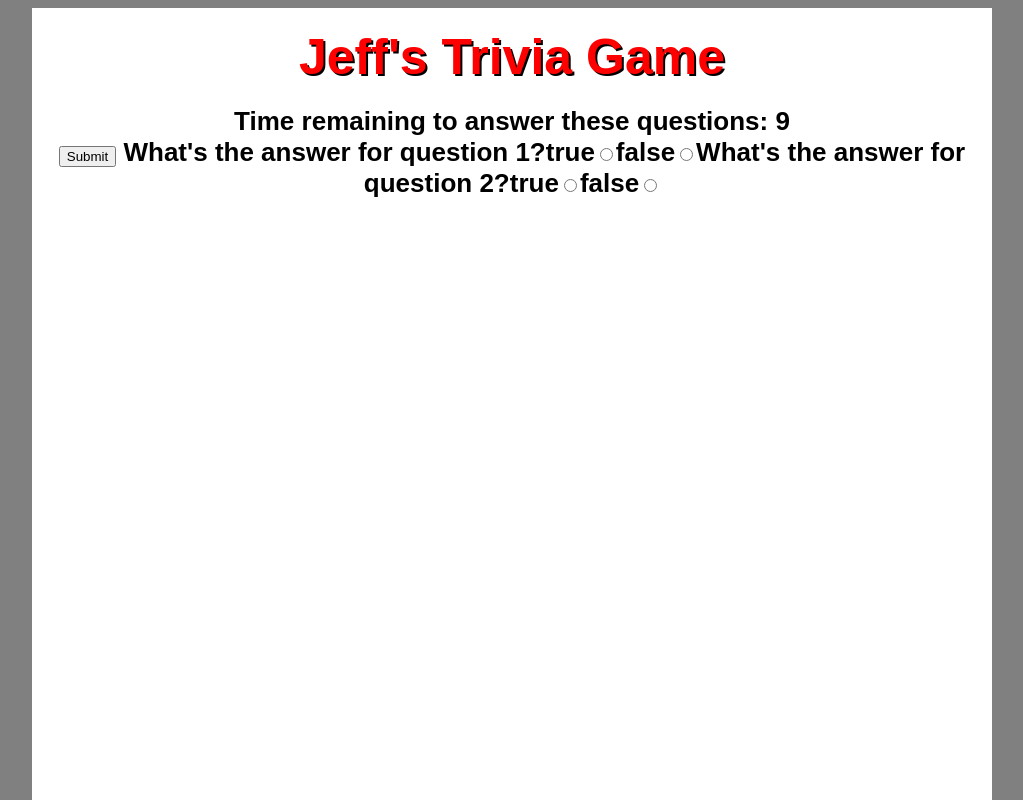
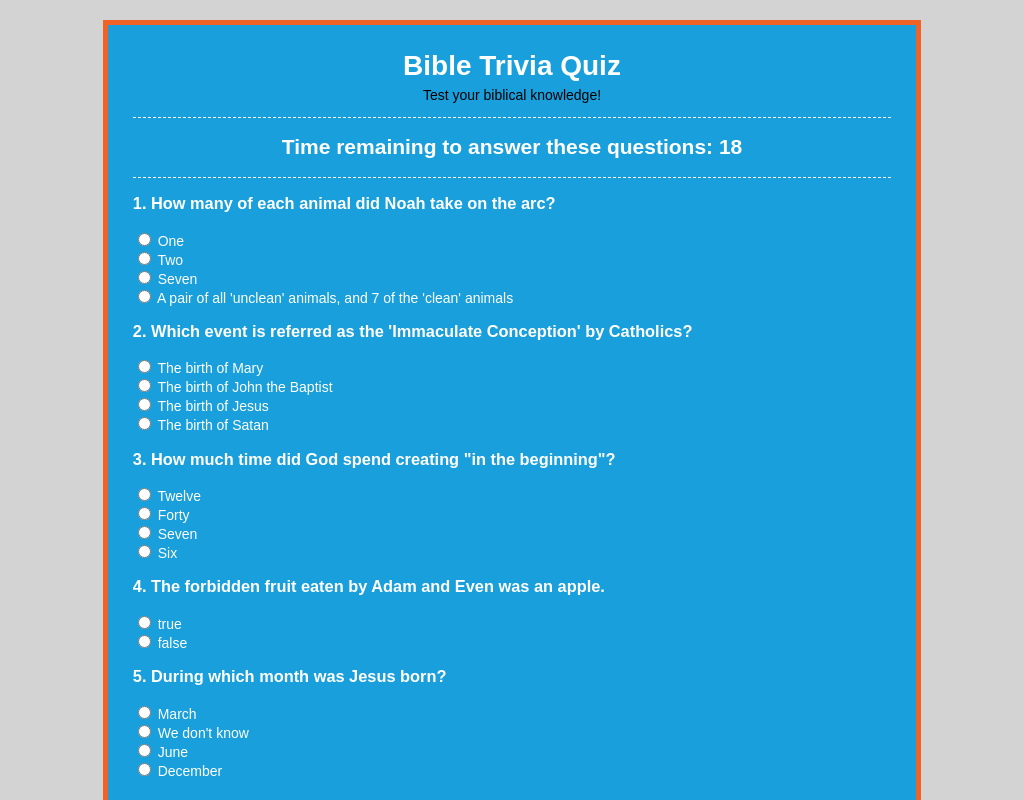
Before and after one commit to jmemmett/TriviaGame, a plain HTML site: page index.html in a window 1280 px wide. Both pictures are taken after a click on the button "START". Shown: the top 800 px of the page, without its empty margins (128-1151 px from the left). Drawn offline with nearby package versions, Linux system fonts and the light colour scheme.

Commit message:
Most functionality is now working, but I can't get the score banner to display at the top of the page when the submit button has been pressed.

```diff
--- a/assets/css/style.css
+++ b/assets/css/style.css
@@ -1,46 +1,67 @@
 body {
-    background-color: grey;
-    box-sizing: border-box;
+    background: lightgrey;
+    color: white;
     font-family: Arial, Helvetica, sans-serif;
+    font-size: 14px;
 }
 
-.main-container {
-    width: 960px;
-    height: 900px;
-    background-color: white;
-    margin: 0 auto;
+#container {
+    width: 60%;
+    background: #199fdb;
+    margin: 20px auto;
+    overflow: auto;
+    padding: 25px;
+    border: 5px solid #f06226;
 }
 
-h2 {
+header {
     text-align: center;
-    font-size: 50px;
-    font-weight: bold;
-    text-shadow: 2px 2px black;
-    color: red;
-    margin: 0;
-    padding: 20px;
+    border-bottom: #fff dashed 1px;
 }
 
-#start {
-    width: 200px;
-    margin: 0 auto;
-    border: 2px solid black;
+header h1 {
+    margin: 0;
+    padding: 0;
 }
 
-#start-btn {
-    width: 100%;
-    background-color: red;
-    color: white;
-    font-size: 20px;
-    font-weight: bold;
-    text-align: center;
-    padding: 10px;
+header p {
+    padding: 0;
+    margin-top: 5px;
+    color: black;
 }
 
-#question,
-#counter {
-    margin: 0 auto;
-    font-size: 26px;
-    font-weight: bold;
+section {
+    min-height: 400px;
+}
+
+footer {
     text-align: center;
 }
+
+#start,
+input[type="submit"] {
+    background: #f06226;
+    border: 0;
+    color: white;
+    font-size: 16px;
+    font-weight: bold;
+    margin-bottom: 20px;
+    padding: 10px 15px;
+    cursor: pointer;
+}
+
+#counter {
+    text-align: center;
+    border-bottom: #fff dashed 1px;
+}
+
+#results h3 {
+    background: #f06226;
+    padding: 10px;
+    margin: 10px 0;
+}
+
+#results span {
+    color: black;
+    font-weight: bold;
+}
--- a/assets/javascript/app.js
+++ b/assets/javascript/app.js
@@ -1,85 +1,98 @@
-//-------------------------
-// GLOBAL VARIABLES
-//-------------------------
+//------------------------------------
+// Global Variables
+//------------------------------------
 
-    var triviaQuestions = [
-        {"Question": "What's the answer for question 1?", "Answer": "true"},
-        {"Question": "What's the answer for question 2?", "Answer": "false"},
-    ];
-    var correctAnswers = 0;
-    var incorrectAnswers = 0;
     var counterRunning = false;
-    var counter = 11;
+    var counter = 20;
     var timer;
+    var total = 5 // setting the number of questions to 5
+    var answers = ["d", "a", "d", "b", "b"];
+    var q1;
+    var q2;
+    var q3;
+    var q4;
+    var q5;
+    var results;
+    var score = 0;
+    var unanswered = 0; // initializing the score to zero
 
+//------------------------------------
+// Function Definition Declarations
+//------------------------------------
 
-//-------------------------
-// FUNCTION DEFINITIONS
-//-------------------------
-
+    // Decrements the timer when the quiz is started
     function decrement() {
         counter--;
-        $("#counter").html("<p id='question'>Time remaining to answer these questions: " + counter + "</p>"); // display counter
+        $("#counter").html("<h2 id='question'>Time remaining to answer these questions: " + counter + "</h2>"); // display counter
         if ( counter === 0) {
             clearInterval(timer);
-            alert("Game over!"); // game over
-            // display scores
+            submitAnswers();
         }
     }
 
-    function displayQuestions() {
-        for ( i = 0; i < triviaQuestions.length; i++ ) {
-            // var questions = $("<p>").text(triviaQuestions[i].Question);
-            var label = $("<label name='question-" + i + "'>").html(triviaQuestions[i].Question);
-            var trueLabel = $("<label>").html("true");
-            var falseLabel = $("<label>").html("false");
-            var trueRadio = $("<input type='radio' value='true' name='question-" + i + "'>");
-            var falseRadio = $("<input type='radio' value='false' name='question-" + i + "'>");
-            trueLabel.append(trueRadio);
-            falseLabel.append(falseRadio);
-            label.append(trueLabel).append(falseLabel);
-            // var choices = $("<input type='radio'>").text(triviaQuestions[i].Answer);
+    // Kicked off when the Submit Answers button is clicked
+    function submitAnswers() {
+        recordAnswers();
+        validation();
+        checkAnswers();
+        displayResults();
+    }
 
-            $("#question").append(label);
-            // $("#question").append(choices);
-            // $("#question").append(triviaQuestions[i]); // display the counter and let it count down from 15 seconds
+    function recordAnswers() {
+        q1 = document.forms["quizForm"]["q1"].value;
+        q2 = document.forms["quizForm"]["q2"].value;
+        q3 = document.forms["quizForm"]["q3"].value;
+        q4 = document.forms["quizForm"]["q4"].value;
+        q5 = document.forms["quizForm"]["q5"].value;
+    }
 
-            // if ( counter === 0 ) { // if the counter reaches zero
-            //     incorrectAnswers++; // consider the answer to this question to be incorrect
+    function validation() {
+        if ( counter !== 0 ) {
+            for ( var i = 1; i <= total; i++ ) {
+                if ( eval('q' + i) == null || eval('q' + i) == "" ) {
+                    alert("You missed question " + i);
+                    return false;
+                }
+            }
+        } else {
+            for ( var i = 1; i <= total; i++ ) {
+              // set all unanswered questions to incorrect
+              if ( eval('q' + i) == null ) {
+                  unanswered++;
+              }
+            }
+        }
+        console.log(unanswered);
+    }
 
-            // }
+    function checkAnswers() {
+        for ( var i = 1; i <= total; i++ ) {
+            if( eval('q' + i) == answers[i-1]) {
+                score++;
+            } else {
+                return false;
+            }
         }
     }
 
-    function finalScore() {
+    function displayResults() {
+        results = $("#results").html("<h3>You scored <span>" + score + "</span> out of <span>" + total + "</span></h3>");
+        alert("You scored " + score + " out of " + total);
 
+        return false;
     }
 
-//-------------------------
-// GAMEPLAY
-//-------------------------
+//------------------------------------
+// Script / Gameplay
+//------------------------------------
 
-    $("#submit").hide();
+    $("#main").hide();
+    $("#counter").hide();
 
     // when the user clicks the START button
-    $("#start-btn").on("click", function() {
+    $("#start").on("click", function() {
         $("#start").hide(); // remove the start button from the screen
+        $("#main").show(); // show the previous hidden main section containing the questions
+        $("#counter").show(); // show the counter as it counts down
         timer = setInterval(decrement, 1000); // find out why there is a delay before this shows up
-        displayQuestions();
-        $("#submit").show();
-    })
-
-
-
-        // loop through the triviaQuestions array/object
-            // replace the previous question with the new question on the page
-            // display multiple choice or true/false answer options
-            // if user answers the question correctly, correctAnswers++
-            // if user answers the question incorrectly, incorrectAnswers++
-            // if user fails to enter before the timer hits zero, incorrectAnswers++
-            // go back to the top of this loop (unless all questions have been asked/answered
-    // start the timer and display it along with the first question
-        // if the timer hits zero prior to the user answering the question, record their answer as incorrect and move on to the next question
-    // record the answer to each question and use the answer to determine if it was correct or incorrect
-    // the game ends either when the timer runs out or all questions have been answered
-    // at the end of the game, replace any previous content displayed on the screen with the user's score
+    });
--- a/index.html
+++ b/index.html
@@ -4,26 +4,60 @@
     <meta charset="UTF-8">
     <meta name="viewport" content="width=device-width, initial-scale=1.0">
     <meta http-equiv="X-UA-Compatible" content="ie=edge">
-    <title>Trivia Game</title>
-    <link rel="stylesheet" type="text/css" href="assets/css/style.css">
-    <script src="https://code.jquery.com/jquery-3.3.1.min.js" integrity="sha256-FgpCb/KJQlLNfOu91ta32o/NMZxltwRo8QtmkMRdAu8=" crossorigin="anonymous"></script> <!-- jQuery link -->
-
+    <title>Bible Trivia Quiz</title>
+    <link rel="stylesheet" href="assets/css/style.css">
+    <script src="https://code.jquery.com/jquery-3.3.1.min.js" integrity="sha256-FgpCb/KJQlLNfOu91ta32o/NMZxltwRo8QtmkMRdAu8=" crossorigin="anonymous"></script>
 </head>
 <body>
-    <div class="main-container">
-        <h2>Jeff's Trivia Game</h2>
-        <div id="start">
-            <button type="button" id="start-btn">START</button>
-        </div>
-        <div>
-            <p id="counter"></p>
-            <form id="question" type="submit">
-                <input id="submit" type="submit">
-            </form> <!-- questions and answers should be displayed here -->
+    <div id="container">
+        <header>
+            <div id="top">
+                <h1>Bible Trivia Quiz</h1>
+                <p>Test your biblical knowledge!</strong></p>
+            </div>
+            <button type="button" id="start">START</button>
+        </header>
+        <section id="main">
+            <div id="counter"></div>
+            <div id="results"></div> <!-- empty div for the display of results when the submit button is pressed or the timer goes to zero -->
+            <form id="quizForm" name="quizForm" onsubmit="return submitAnswers()">
+                <h3>1. How many of each animal did Noah take on the arc?</h3>
+                <input type="radio" name="q1" value="a" id="q1a"> One <br>
+                <input type="radio" name="q1" value="b" id="q1b"> Two <br>
+                <input type="radio" name="q1" value="c" id="q1c"> Seven <br>
+                <input type="radio" name="q1" value="d" id="q1d"> A pair of all 'unclean' animals, and 7 of the 'clean' animals <br>
 
+                <h3>2. Which event is referred as the 'Immaculate Conception' by Catholics?</h3>
+                <input type="radio" name="q2" value="a" id="q2a"> The birth of Mary<br>
+                <input type="radio" name="q2" value="b" id="q2b"> The birth of John the Baptist<br>
+                <input type="radio" name="q2" value="c" id="q2c"> The birth of Jesus<br>
+                <input type="radio" name="q2" value="d" id="q2d"> The birth of Satan<br>
 
-        </div>
+                <h3>3. How much time did God spend creating "in the beginning"?</h3>
+                <input type="radio" name="q3" value="a" id="q3a"> Twelve<br>
+                <input type="radio" name="q3" value="b" id="q3b"> Forty<br>
+                <input type="radio" name="q3" value="c" id="q3c"> Seven<br>
+                <input type="radio" name="q3" value="d" id="q3d"> Six<br>
+
+                <h3>4. The forbidden fruit eaten by Adam and Even was an apple.</h3>
+                <input type="radio" name="q4" value="a" id="q4a"> true<br>
+                <input type="radio" name="q4" value="b" id="q4b"> false<br>
+
+                <h3>5. During which month was Jesus born?</h3>
+                <input type="radio" name="q5" value="a" id="q5a"> March<br>
+                <input type="radio" name="q5" value="b" id="q5b"> We don't know<br>
+                <input type="radio" name="q5" value="c" id="q5c"> June<br>
+                <input type="radio" name="q5" value="d" id="q5d"> December<br>
+                <br><br>
+                <input type="submit" value="Submit Answers"></input>
+            </form>
+        </section>
+        <footer>
+            <p>Copyright &copy; 2018, Emmett's Rights Reserved</p>
+        </footer>
     </div>
+
     <script src="assets/javascript/app.js"></script>
+
 </body>
 </html>
```
Also changed, not shown: 1 other file.
